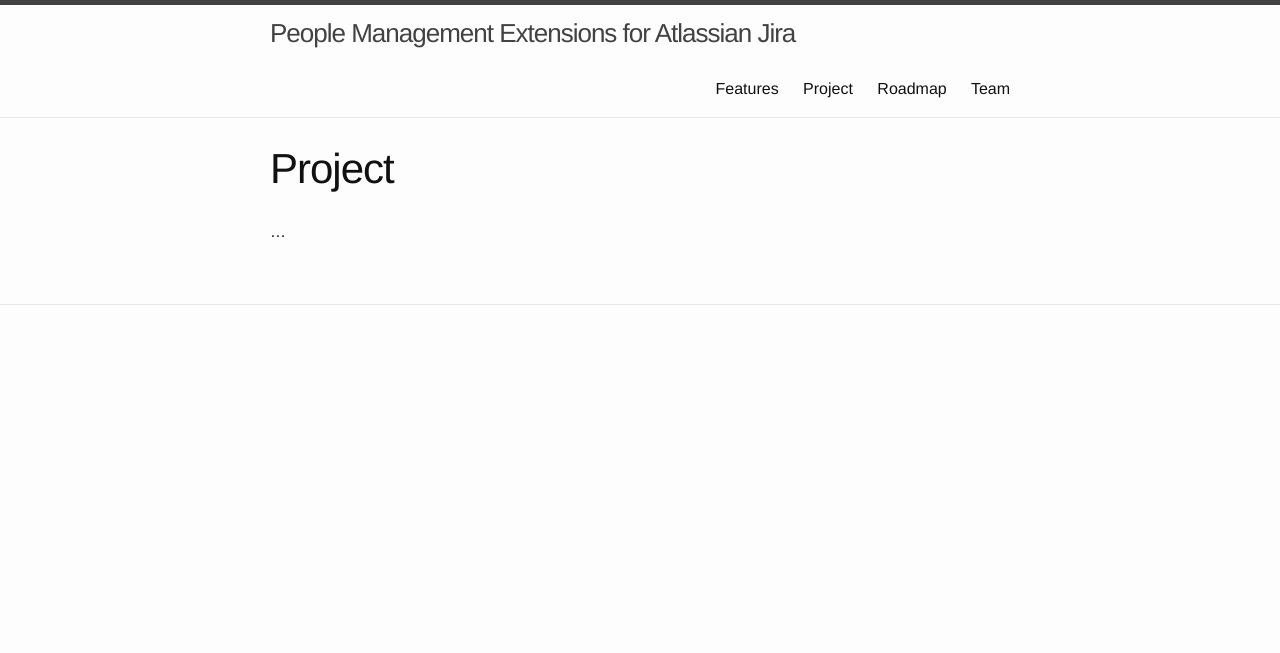
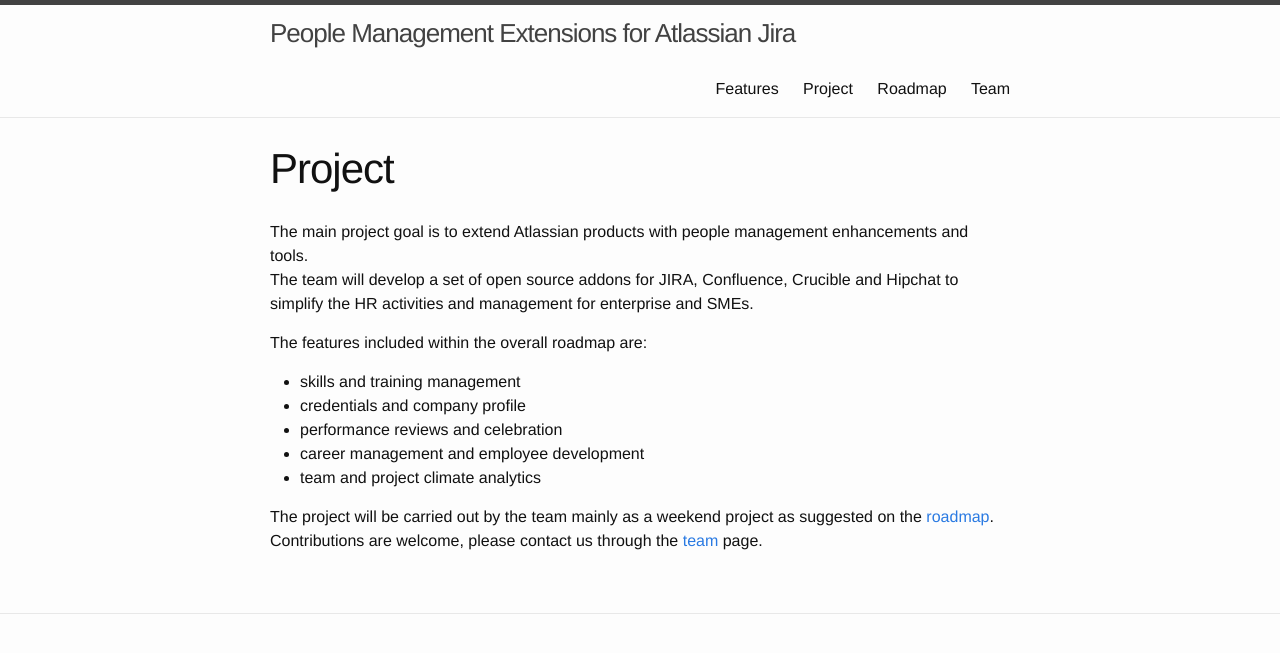
Before and after one commit to 0xbuidlman/site, a Jekyll site: the page built from project.md, in a window 1280 px wide. Shown: the top 653 px of the page. Built offline with Jekyll 4.4.1, drawn with Linux system fonts in a browser that asks for light colours.

Commit message:
Added early project.md page.

```diff
--- a/project.md
+++ b/project.md
@@ -4,4 +4,19 @@ title: Project
 permalink: /project/
 ---
 
-...
+The main project goal is to extend Atlassian products with people
+management enhancements and tools.
+The team will develop a set of open source addons for JIRA, Confluence,
+Crucible and Hipchat to simplify the HR activities and management for
+enterprise and SMEs.
+
+The features included within the overall roadmap are:
+ * skills and training management
+ * credentials and company profile
+ * performance reviews and celebration
+ * career management and employee development
+ * team and project climate analytics
+
+The project will be carried out by the team mainly as a weekend project
+as suggested on the [roadmap](/site/roadmap/). Contributions are welcome,
+please contact us through the [team](/site/team/) page.
```
